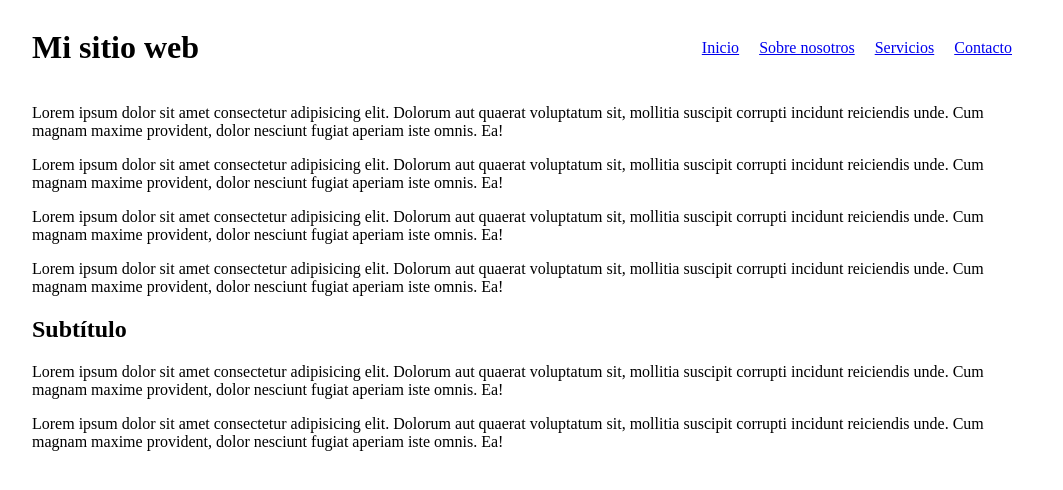
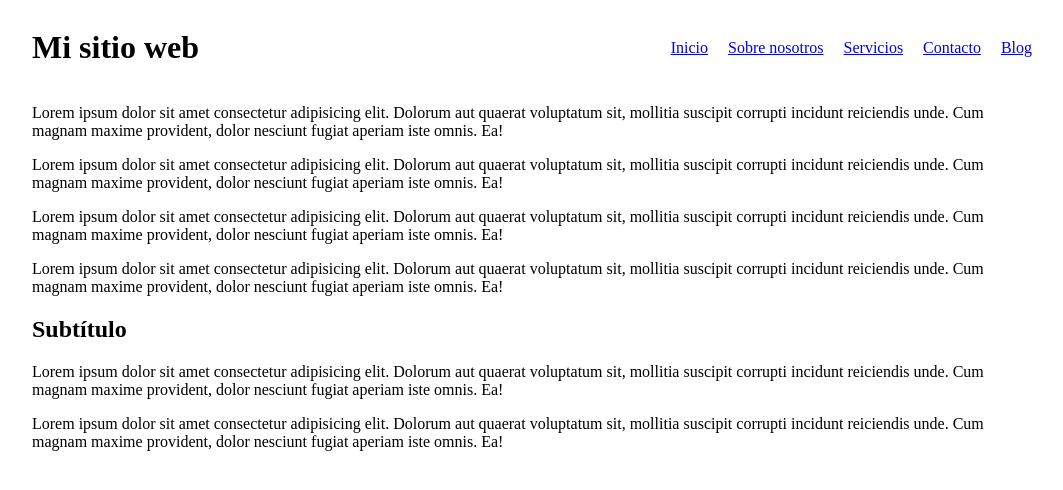
Before and after one commit to j0na94/miweb, a plain HTML site: page index.html in a window 1280 px wide. Shown: the whole page, without its empty margins (108-1171 px from the left). Drawn offline with Linux system fonts and the light colour scheme.

Commit message:
Agregar enlace al menu

```diff
--- a/index.html
+++ b/index.html
@@ -16,7 +16,7 @@
 				<li><a href="#">Sobre nosotros</a></li>
 				<li><a href="#">Servicios</a></li>
 				<li><a href="#">Contacto</a></li>
-				<li></li>
+				<li><a href="#">Blog</a></li>
 			</ul>
 		</header>
 		<main>
```
